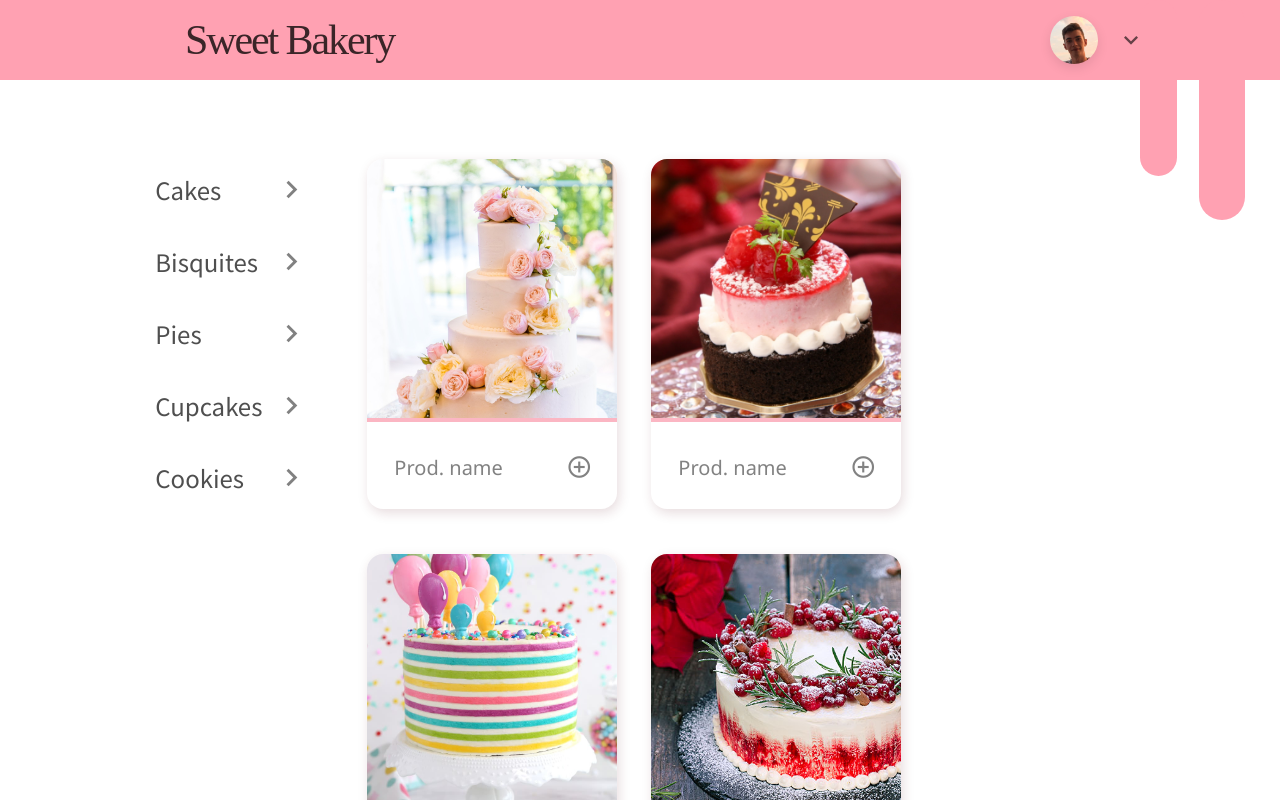
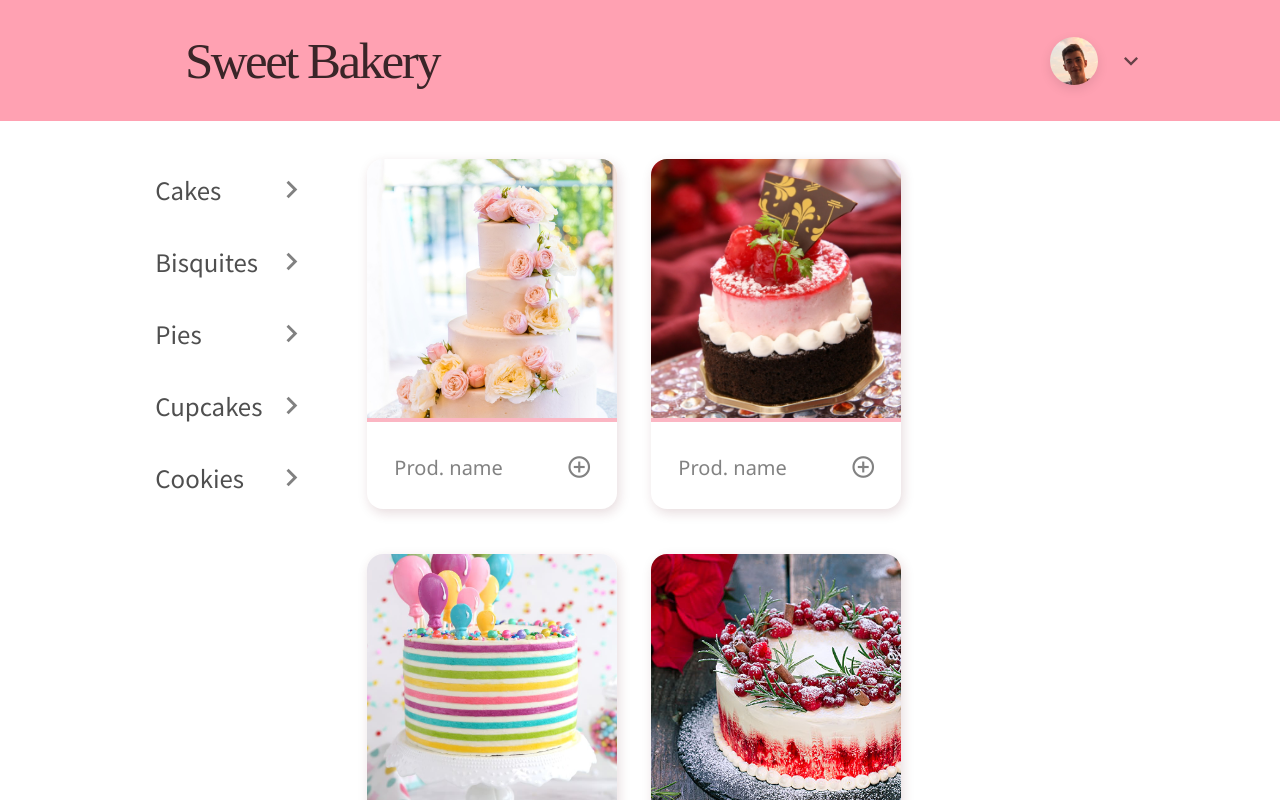
Before and after one commit to Dender46/sweet-bakery, a React (Create React App) app: page / in a window 1280 px wide. Shown: the top 800 px of the page. Built offline with nearby package versions, Linux system fonts and the light colour scheme; a web font is replaced by a local one.

Commit message:
Remove responsiveness for upperbar

```diff
--- a/src/components/UpperBar.css
+++ b/src/components/UpperBar.css
@@ -55,20 +55,3 @@ div#bg-drip-right {
   background:   #ffa1b2;
   border-radius:  40px;
 }
-
-@media (max-width: 1600px) {
-  .UpperBar {
-    height: 80px;
-  }
-
-  h1#brand-name {
-    font-size: 42px;
-  }
-
-  .UpperBar .bg-drips {
-    width: 105px;
-    height: 220px;
-
-    left: 1140px;
-  }
-}
```
